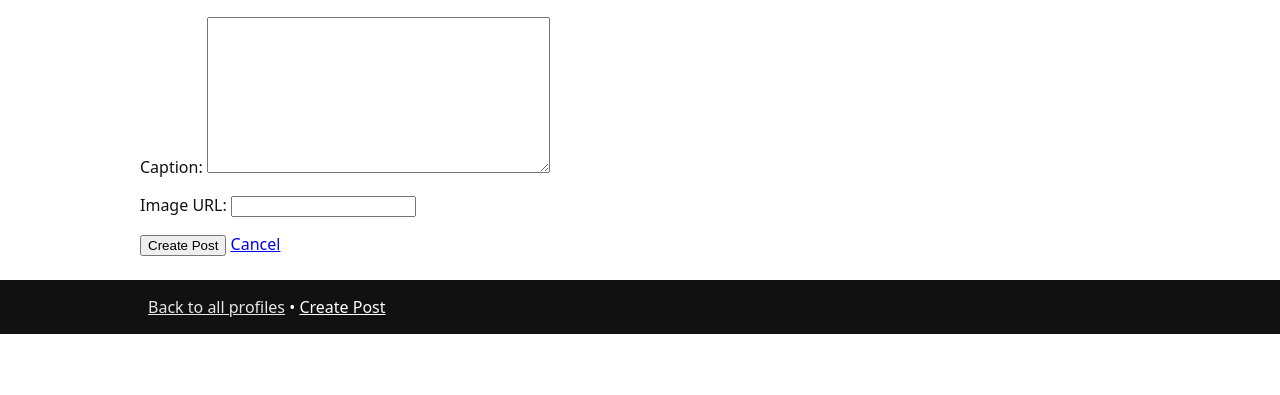
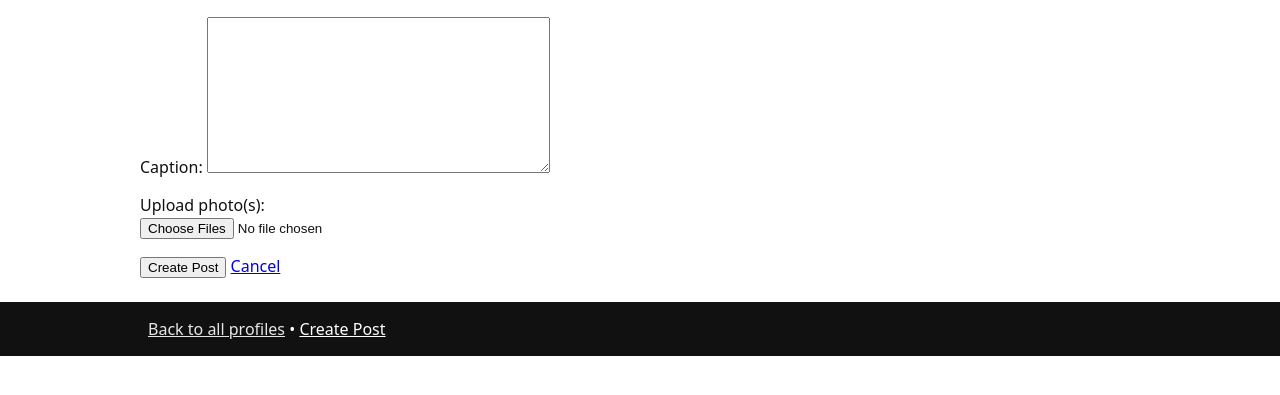
Before and after one commit to Berkkom/cs412, a Django app: page /mini_insta/profile/2/create_post in a window 1280 px wide. Shown: the part 148-543 px from the top of the page. Run offline with Django 5.2, Linux system fonts and the light colour scheme; data comes from the database, SQL or seed files in the repository; both versions use the stored data as it was after the commit.

Commit message:
Support uploaded photos for posts

```diff
--- a/cs412/settings.py
+++ b/cs412/settings.py
@@ -123,8 +123,8 @@ STATICFILES_DIRS = [
     os.path.join(BASE_DIR, "static"),
 ]
 
-MEDIA_ROOT = os.path.join(BASE_DIR, 'media/')
-MEDIA_URL= "media/"  # note: no leading slash!
+MEDIA_URL = "/media/"
+MEDIA_ROOT = BASE_DIR / "media"
 
 import socket
 CS_DEPLOYMENT_HOSTNAME = 'cs-webapps.bu.edu'
--- a/cs412/urls.py
+++ b/cs412/urls.py
@@ -16,6 +16,8 @@ Including another URLconf
 """
 from django.contrib import admin
 from django.urls import path, include
+from django.conf import settings
+from django.conf.urls.static import static
 
 urlpatterns = [
     path('admin/', admin.site.urls),
@@ -23,3 +25,6 @@ urlpatterns = [
     path('restaurant/', include('restaurant.urls')),
     path('mini_insta/', include('mini_insta.urls')),
 ]
+
+if settings.DEBUG:
+    urlpatterns += static(settings.MEDIA_URL, document_root=settings.MEDIA_ROOT)
--- a/mini_insta/forms.py
+++ b/mini_insta/forms.py
@@ -5,11 +5,8 @@
 from django import forms
 from .models import *
 
-
 class CreatePostForm(forms.ModelForm):
-    """Form to create a Post (caption) plus one Photo (image_url)."""
-
-    image_url = forms.URLField(label="Image URL", required=True)
+    """Form to create a Post (caption only)."""
 
     class Meta:
         model = Post
--- a/mini_insta/models.py
+++ b/mini_insta/models.py
@@ -46,9 +46,30 @@ class Photo(models.Model):
     """Model representing a photo associated with a Post."""
 
     post = models.ForeignKey("Post", on_delete=models.CASCADE)
-    image_url = models.URLField(max_length=500)
+    image_url = models.URLField(max_length=500, blank=True)
     timestamp = models.DateTimeField(default=timezone.now)
 
+    image_file = models.ImageField(upload_to="mini_insta_photos/", blank=True, null=True)
+
     def __str__(self):
-        """Return a simple string representation of this Photo."""
-        return f"Photo {self.pk} for Post {self.post.pk}"
+        """Return a simple string representation showing how this photo is stored."""
+        if self.image_url:
+            return f"Photo {self.pk} (URL) for Post {self.post.pk}"
+
+        if self.image_file:
+            return f"Photo {self.pk} (FILE) for Post {self.post.pk}"
+
+        return f"Photo {self.pk} (NO IMAGE) for Post {self.post.pk}"
+
+    def get_image_url(self):
+        """
+        Return a usable URL for the photo image.
+        Prefer image_url if provided; otherwise use the uploaded file URL.
+        """
+        if self.image_url:
+            return self.image_url
+
+        if self.image_file:
+            return self.image_file.url
+
+        return ""
--- a/mini_insta/templates/mini_insta/create_post_form.html
+++ b/mini_insta/templates/mini_insta/create_post_form.html
@@ -8,10 +8,17 @@ Description: Form page to create a new Post for a specific Profile (caption + im
 {% block content %}
   <h2 class="page-title">Create a Post for {{ profile.display_name }}</h2>
 
-  <form method="POST" action="{% url 'create_post' profile.pk %}">
+  <form method="POST"
+        action="{% url 'create_post' profile.pk %}"
+        enctype="multipart/form-data">
     {% csrf_token %}
 
     {{ form.as_p }}
+
+    <p>
+      <label for="id_files">Upload photo(s):</label><br>
+      <input type="file" name="files" id="id_files" multiple>
+    </p>
 
     <button type="submit">Create Post</button>
     <a href="{% url 'show_profile' profile.pk %}">Cancel</a>
--- a/mini_insta/templates/mini_insta/show_post.html
+++ b/mini_insta/templates/mini_insta/show_post.html
@@ -22,7 +22,7 @@ Description: Displays a single Post (caption + timestamp) and all Photos associa
   <div class="photo-grid">
     {% for photo in post.get_all_photos %}
       <div class="photo-card">
-        <img class="post-photo" src="{{ photo.image_url }}" alt="Post photo">
+        <img class="post-photo" src="{{ photo.get_image_url }}" alt="Post photo">
       </div>
     {% empty %}
       <p><em>No photos for this post.</em></p>
--- a/mini_insta/templates/mini_insta/show_profile.html
+++ b/mini_insta/templates/mini_insta/show_profile.html
@@ -48,7 +48,7 @@ Description: Displays a single Profile record (profile detail page).
           <a class="post-link" href="{% url 'show_post' post.pk %}">
             <div class="post-tile">
               {% if first_photo %}
-                <img class="post-thumb" src="{{ first_photo.image_url }}" alt="Post thumbnail">
+                <img class="post-thumb" src="{{ first_photo.get_image_url }}" alt="Post thumbnail">
               {% else %}
                 <img class="post-thumb" src="https://via.placeholder.com/300?text=No+Image" alt="No image">
               {% endif %}
--- a/mini_insta/views.py
+++ b/mini_insta/views.py
@@ -40,16 +40,15 @@ class CreatePostView(CreateView):
         return context
 
     def form_valid(self, form):
-        """
-        Attach Profile FK to the Post before saving,
-        then create one Photo using the submitted image_url.
-        """
+        """Attach the Profile FK, save the Post, then create Photos from uploaded files."""
         profile = Profile.objects.get(pk=self.kwargs["pk"])
         form.instance.profile = profile
 
-        response = super().form_valid(form)
+        response = super().form_valid(form)  # saves Post as self.object
 
-        image_url = form.cleaned_data.get("image_url")
-        Photo.objects.create(post=self.object, image_url=image_url)
+        # NEW: handle uploaded files (0 to many)
+        files = self.request.FILES.getlist("files")
+        for f in files:
+            Photo.objects.create(post=self.object, image_file=f)
 
         return response
```
Also changed, not shown: db.sqlite3, media/mini_insta_photos/bonzo.jpeg (added), media/mini_insta_photos/bonzo_MDQSHjA.jpeg (added), media/mini_insta_photos/jpj1.jpeg (added), media/mini_insta_photos/jpj2.jpeg (added), mini_insta/migrations/0004_photo_image_file.py (added), mini_insta/migrations/0005_alter_photo_image_url.py (added), 2 other files.
